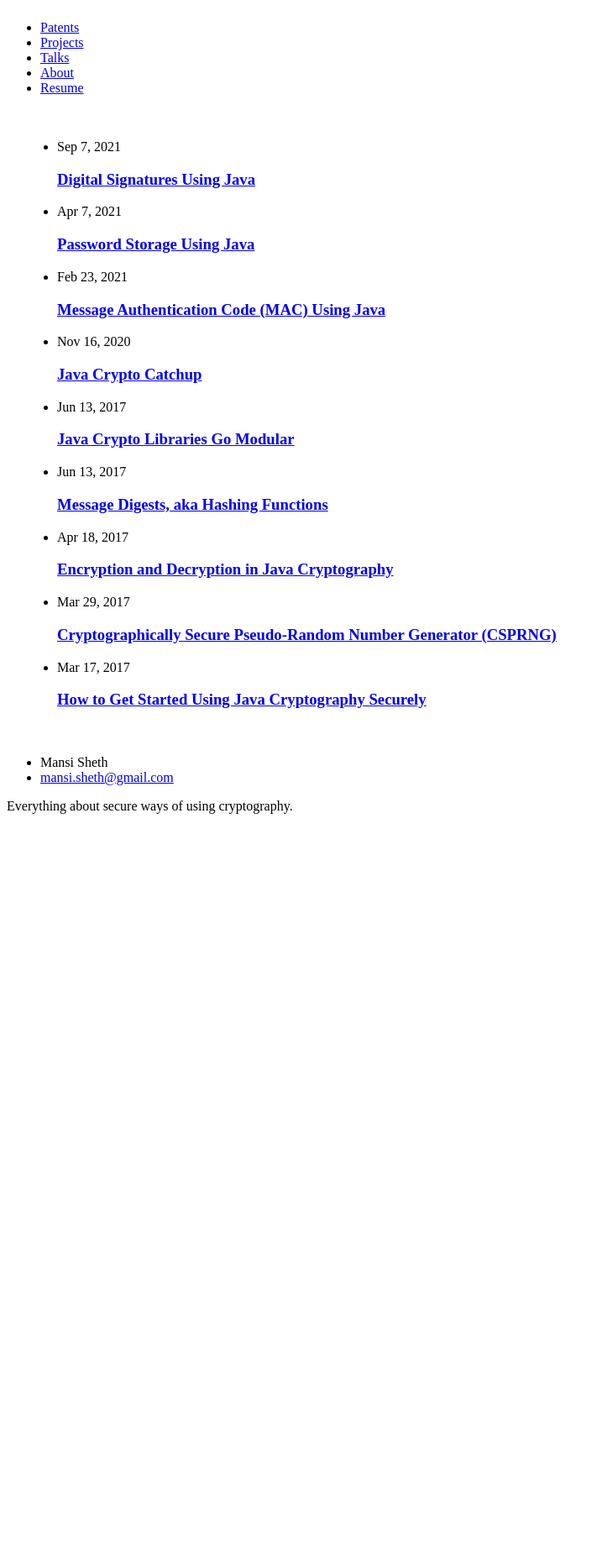
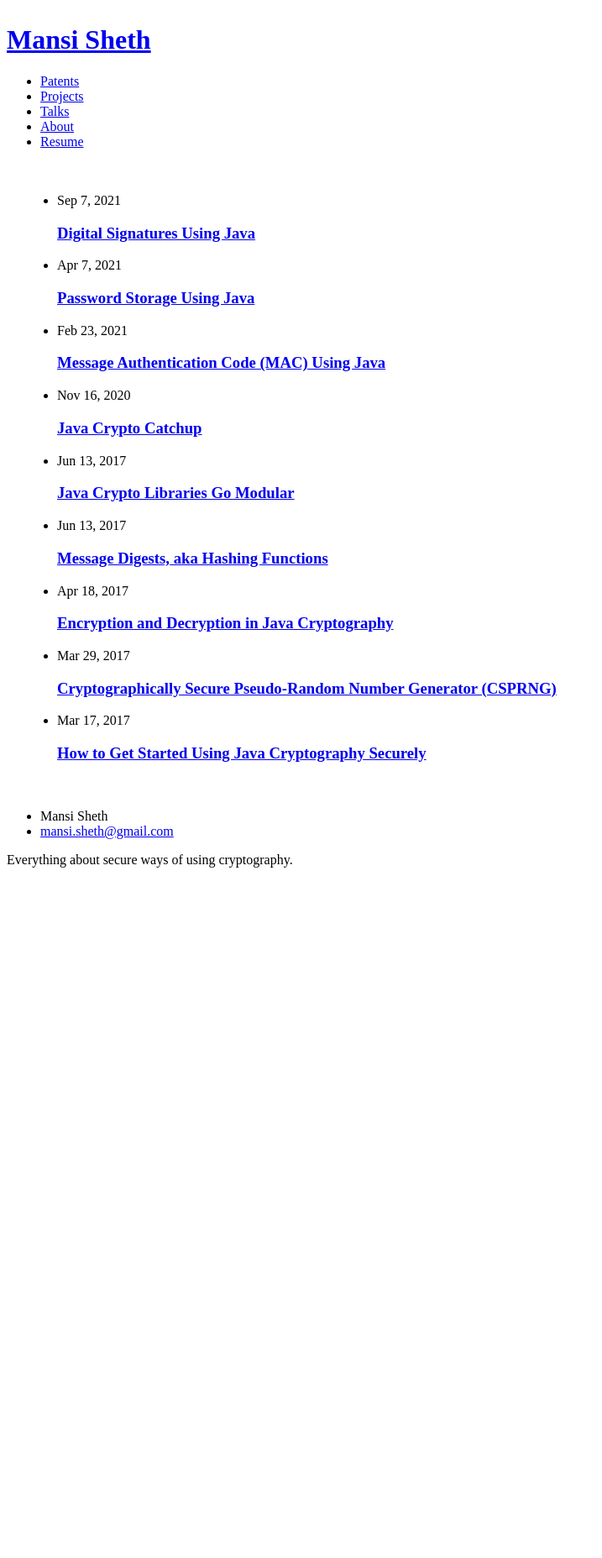
Before and after one commit to 1MansiS/1MansiS.github.io, a Jekyll site: the page built from index.markdown, in a window 1280 px wide. Shown: the whole page at 84% size, without its empty margins (0-717 px from the left). Built offline with Jekyll 4.4.1, drawn with Linux system fonts in a browser that asks for light colours; before the commit the page ends 1791 px from its top, so only the background shows below that.

Commit message:
Update header.html

```diff
--- a/_includes/header.html
+++ b/_includes/header.html
@@ -1,10 +1,15 @@
-<nav>
+<header class="site-header">
+    <div class="container">
+        <h1 class="site-title"><a href="{{ '/' | relative_url }}">{{ site.title }}</a></h1>
+        <nav class="site-nav">
             <ul>
                 {% for page in site.pages %}
-      {% if page.name != "index.md" and page.title %}
+                    {% if page.title %}
                         <li><a href="{{ page.url | relative_url }}">{{ page.title }}</a></li>
                     {% endif %}
                 {% endfor %}
-    <li><a href="{{ '/assets/MansiSheth.pdf' | relative_url }}" target="_blank">Resume</a></li>
+                <li><a href="{{ '/assets/resume.pdf' | relative_url }}" target="_blank">Resume</a></li>
             </ul>
         </nav>
+    </div>
+</header>
```
Lines whose indentation alone changed are shown as unchanged.
